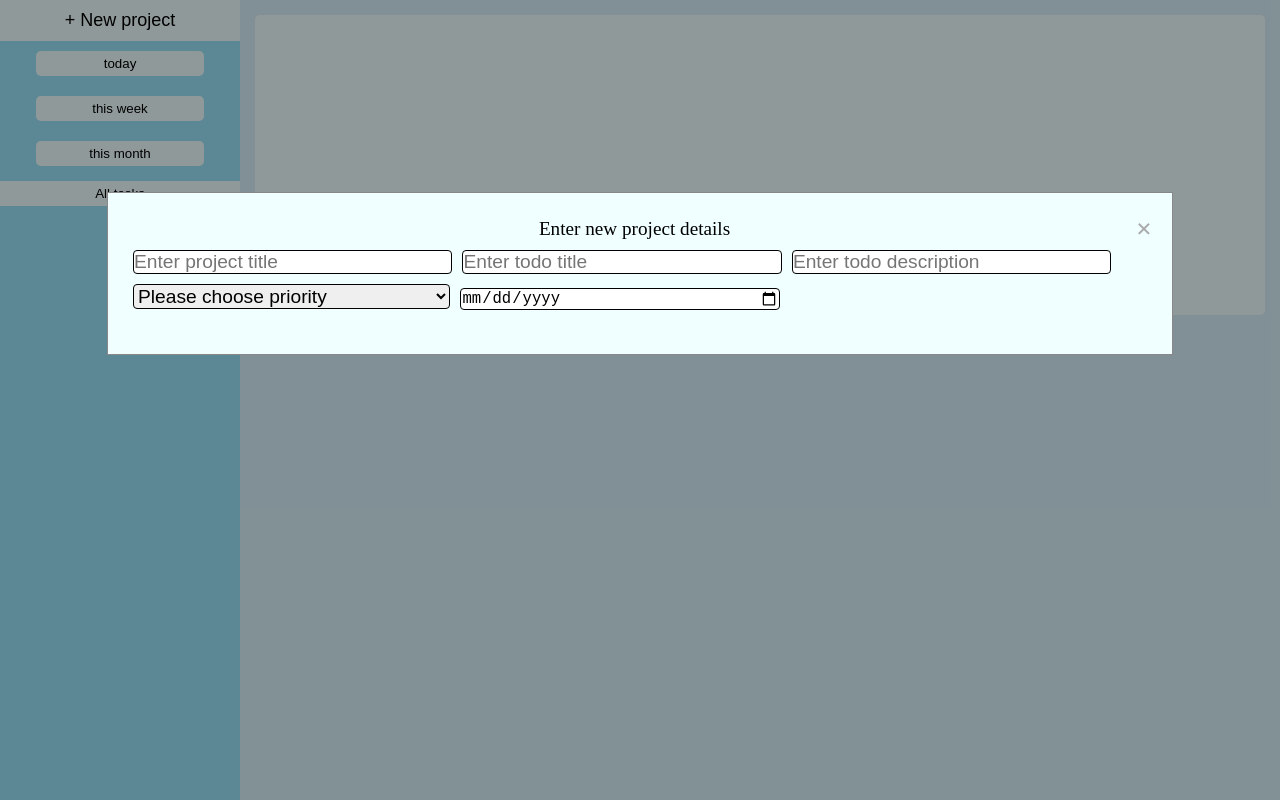
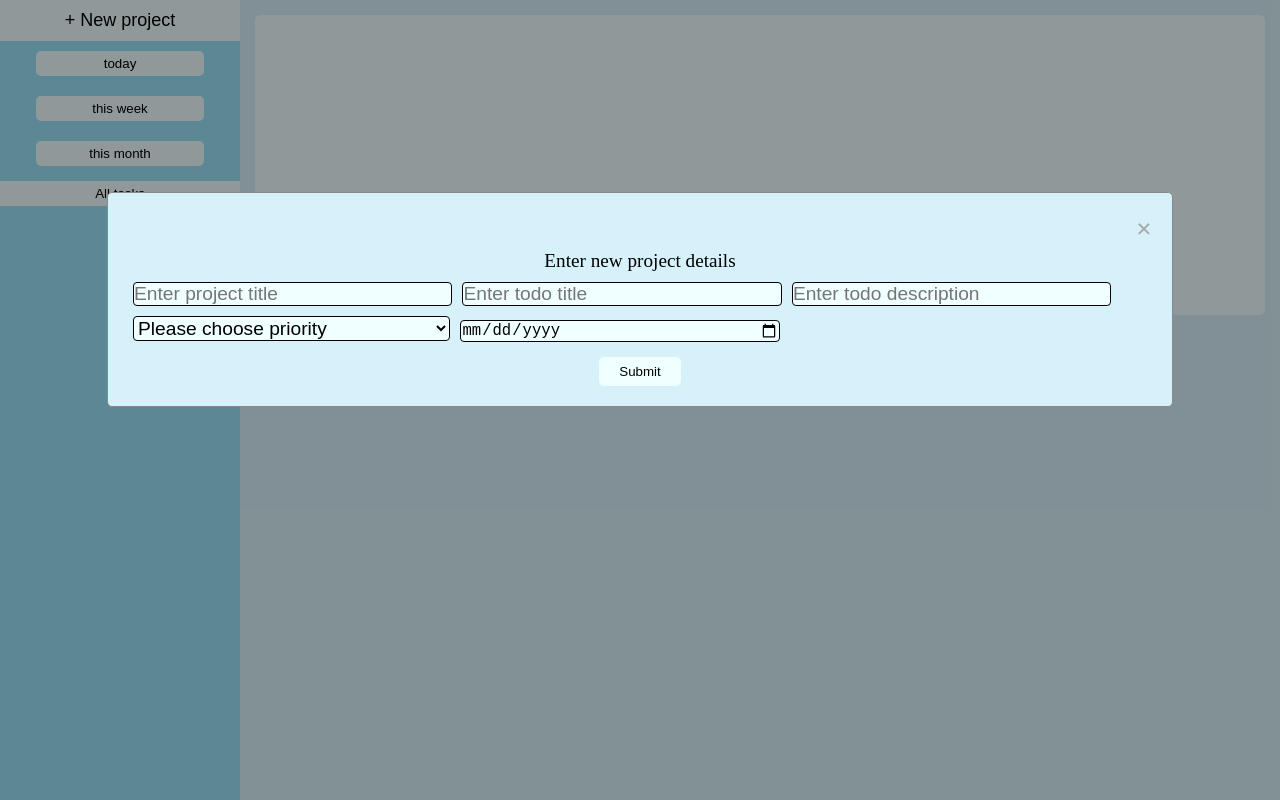
Before and after one commit to Zaltman/Todo-list, a website built with webpack: page dist/index.html in a window 1280 px wide. Both pictures are taken after a click on the button "+ New project". Shown: the top 800 px of the page. Built offline with nearby package versions, Linux system fonts and the light colour scheme.

Commit message:
Finish new project modal functionality.

```diff
--- a/src/dom.js
+++ b/src/dom.js
@@ -191,46 +191,57 @@ function NewProjectModuleEvent() {
   modalText.textContent = 'Enter new project details';
   modalContent.appendChild(modalText);
 
+  let inputsContainer = document.createElement('div');
+  inputsContainer.classList.add('inputsContainer');
+  modalContent.appendChild(inputsContainer);
+
   let inputProjectTitle = document.createElement('input');
   inputProjectTitle.type = 'text';
   inputProjectTitle.classList.add('modalInput');
   inputProjectTitle.setAttribute('id', 'inputProjectTitle');
   inputProjectTitle.placeholder = 'Enter project title';
-  modalContent.appendChild(inputProjectTitle);
+  inputsContainer.appendChild(inputProjectTitle);
 
   let inputTodoTitle = document.createElement('input');
   inputTodoTitle.type = 'text';
   inputTodoTitle.setAttribute('id', 'inputTodoTitle');
   inputTodoTitle.classList.add('modalInput');
   inputTodoTitle.placeholder = 'Enter todo title';
-  modalContent.appendChild(inputTodoTitle);
+  inputsContainer.appendChild(inputTodoTitle);
 
   let inputTodoDescription = document.createElement('input');
   inputTodoDescription.type = 'text';
   inputTodoDescription.classList.add('modalInput');
   inputTodoDescription.setAttribute('id', 'inputTodoDescription');
   inputTodoDescription.placeholder = 'Enter todo description';
-  modalContent.appendChild(inputTodoDescription);
+  inputsContainer.appendChild(inputTodoDescription);
 
   let inputTodoPriorityContainer = document.createElement('label');
   inputTodoPriorityContainer.setAttribute('id', 'priorityLabel');
   inputTodoPriorityContainer.setAttribute('for', 'inputTodoPriority');
-  modalContent.appendChild(inputTodoPriorityContainer);
+  inputsContainer.appendChild(inputTodoPriorityContainer);
 
   let inputTodoPriority = document.createElement('select');
   inputTodoPriority.classList.add('modalInput');
-  modalContent.appendChild(inputTodoPriority);
+  inputTodoPriority.setAttribute('id', 'choosePriority');
+  inputsContainer.appendChild(inputTodoPriority);
 
   let inputDate = document.createElement('input');
   inputDate.classList.add('modalInput');
   inputDate.type = 'date';
+  inputDate.setAttribute('id', 'inputDate');
   inputDate.placeholder = 'click calendar to choose due date';
-  // inputDate.classList.add('dateInput');
-  modalContent.appendChild(inputDate);
+  inputsContainer.appendChild(inputDate);
 
-  let priorityList = document.createElement('option');
-  priorityList.setAttribute('id', 'priorityList');
-  modalContent.appendChild(priorityList);
+  let submitBtn = document.createElement('button');
+  submitBtn.textContent = 'Submit';
+  submitBtn.classList.add('submitBtn');
+  submitBtn.addEventListener('click', submitNewProject);
+  modalContent.append(submitBtn);
+
+  // let priorityList = document.createElement('option');
+  // priorityList.setAttribute('id', 'priorityList');
+  // modalContent.appendChild(priorityList);
 
   let option0 = document.createElement('option');
   option0.setAttribute('value', '');
@@ -259,9 +270,19 @@ function NewProjectModuleEvent() {
 
   modalContainer.style.display = 'block';
   function closeModal() {
-    console.log(inputDate.value);
+    modalContainer.style.display = 'none';
+  }
+}
 
-    modalContainer.style.display = 'none';
+function submitNewProject() {
+  todoProjects.push(projectFactory());
+  if (todoProjects[todoProjects.length - 1]) {
+    updateStorage();
+    domProjectsRender(todoProjects.length - 1);
+    domTodoRender(
+      todoProjects[todoProjects.length - 1].todoList.length - 1,
+      todoProjects.length - 1
+    );
   }
 }
 export {
--- a/src/style.css
+++ b/src/style.css
@@ -148,10 +148,13 @@ button:hover {
 
 /* Modal Content/Box */
 .modalContent {
-  background-color: azure;
+  display: flex;
+  flex-direction: column;
+  background-color: rgb(214, 241, 250);
   margin: 15% auto; /* 15% from the top and centered */
   padding: 20px;
   border: 1px solid #888;
+  border-radius: 5px;
   width: 80%; /* Could be more or less, depending on screen size */
 }
 
@@ -164,6 +167,7 @@ button:hover {
 
 /* The Close Button */
 .close {
+  align-self: flex-end;
   color: #aaa;
   float: right;
   font-size: 28px;
@@ -188,8 +192,14 @@ button:hover {
   border-radius: 4px;
   margin: 5px;
   font-size: larger;
+  background-color: azure;
 }
 
-#priorityLabel {
-  /* font-size: larger; */
+.submitBtn {
+  margin-top: 10px;
+  align-self: center;
+  padding: 7px 20px;
+  height: fit-content;
+  width: fit-content;
+  border-radius: 5px;
 }
--- a/src/todo.js
+++ b/src/todo.js
@@ -1,8 +1,9 @@
 import { todoProjects } from '.';
 import { domTodoRender } from './dom';
 import { format } from 'date-fns';
+
 const projectFactory = () => {
-  let title = prompt('enter project title');
+  let title = document.querySelector('#inputProjectTitle').value;
   if (title == null) {
     return;
   }
@@ -11,22 +12,13 @@ const projectFactory = () => {
   return { title, todoList };
 };
 const todoFactory = () => {
-  let title = prompt('enter todo title');
+  let title = document.querySelector('#inputTodoTitle').value;
   if (title == null) {
-    return;
+    title = 'title missing';
   }
-  let description = prompt('enter description');
-  let priority = prompt(
-    'Priority from 0 to 3. less important < > more important'
-  );
-  let dueDate = format(new Date(), 'yyyy-MM-dd');
-  // function (){
-  //   let year = prompt('Enter due date year');
-  //   if (year > 3000 || year < 2000) return alert('incorrect year');
-  //   let month = prompt('Enter due date month');
-  //   if
-  //   let day = prompt('Enter due date year');
-  // };
+  let description = document.querySelector('#inputTodoDescription').value;
+  let priority = document.querySelector('#choosePriority').value;
+  let dueDate = document.querySelector('#inputDate').value;
 
   let isChecked = false;
   let index = todoProjects.length;
@@ -74,4 +66,5 @@ export { getLocalStorage };
 export { updateStorage };
 export { newTaskFunction };
 export { projectFactory };
+export { todoFactory };
 export { addTodo };
```
Also changed, not shown: dist/src_dom_js-src_index_js-src_todo_js.bundle.js.
